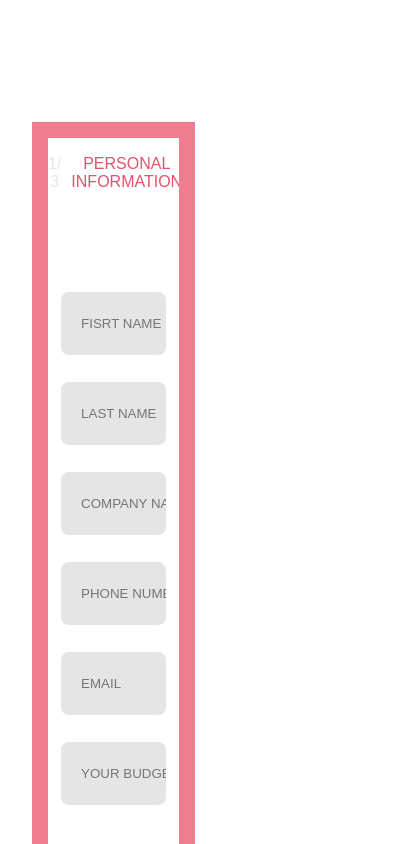
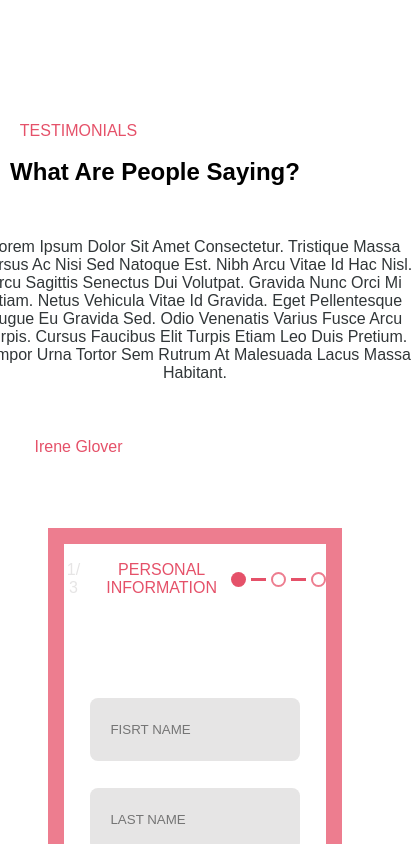
Before and after one commit to rkotchamp/rkot-agency, a React (Vite) app: page / in a window 390 px wide. Shown: the part 4540-5384 px from the top of the page, 420 px wide, since content can reach past the window. Built offline with nearby package versions, Linux system fonts and the light colour scheme.

Commit message:
sttyled the contact responsiveness

```diff
--- a/src/Components/Testimonials&Contacts/Contact/Contact.css
+++ b/src/Components/Testimonials&Contacts/Contact/Contact.css
@@ -78,7 +78,6 @@
   align-items: center;
   justify-content: center;
   gap: 27px;
-  /* background-color: red; */
 }
 
 .form .input {
@@ -260,3 +259,39 @@
   font-size: 14px;
   font-weight: 500;
 }
+
+@media only screen and (max-width: 600px) {
+  .contact_container {
+    width: 90%;
+  }
+  .contactService h2 {
+    margin-left: 0px;
+  }
+
+  .chooseService .serviceContainer {
+    width: 117px;
+    height: 90px;
+  }
+
+  .chooseService .serviceContainer p {
+    font-size: 11px;
+  }
+
+  .indicator .circle {
+    width: 15px;
+    height: 15px;
+  }
+
+  .indicator .noCircle {
+    width: 15px;
+    height: 15px;
+    border: 2px solid var(--light-focus-color);
+  }
+
+  .indicator .straight_line {
+    width: 15px;
+    height: 3px;
+    border: none;
+    background-color: var(--focus-color);
+  }
+}
--- a/src/Components/Testimonials&Contacts/Testimonials/Testimonials.css
+++ b/src/Components/Testimonials&Contacts/Testimonials/Testimonials.css
@@ -0,0 +1,43 @@
+.testimonials__container p {
+  color: var(--focus-color);
+  font-family: var(--secondary-font-family);
+  font-size: var(--small-subHeading-font-size);
+  text-transform: uppercase;
+  width: 217px;
+  height: 36px;
+}
+.testimonials__container .message {
+  width: 552px;
+  height: 216px;
+  max-width: 552px;
+  max-height: 216px;
+  color: var(--body-color);
+  text-transform: capitalize;
+  font-weight: 500;
+}
+
+.testimonials__container h2 {
+  width: 370px;
+  height: 82px;
+  font-family: var(--secondary-font-family);
+  text-transform: capitalize;
+}
+
+.testimonials__container .testAuthor {
+  font-size: var(--small-subHeading-font-size);
+  text-transform: capitalize;
+  font-weight: 400;
+}
+
+@media only screen and (max-width: 600px) {
+  .testimonials__container h2 {
+    height: 80px;
+  }
+
+  .testimonials__container .message {
+    width: 450px;
+    height: 200px;
+    max-width: 450px;
+    max-height: 200px;
+  }
+}
--- a/src/Components/Testimonials&Contacts/Testimonials/Testimonials.jsx
+++ b/src/Components/Testimonials&Contacts/Testimonials/Testimonials.jsx
@@ -1,7 +1,21 @@
 import "./Testimonials.css";
 
 function Testimonials() {
-  return <div className="testimonials__container"></div>;
+  return (
+    <div className="testimonials__container">
+      <p>Testimonials</p>
+      <h2>What are people Saying?</h2>
+      <p className="message">
+        Lorem ipsum dolor sit amet consectetur. Tristique massa cursus ac nisi
+        sed natoque est. Nibh arcu vitae id hac nisl. Arcu sagittis senectus dui
+        volutpat. Gravida nunc orci mi etiam. Netus vehicula vitae id gravida.
+        Eget pellentesque augue eu gravida sed. Odio venenatis varius fusce arcu
+        turpis. Cursus faucibus elit turpis etiam leo duis pretium. Tempor urna
+        tortor sem rutrum at malesuada lacus massa habitant.
+      </p>
+      <p className="testAuthor">Irene Glover</p>
+    </div>
+  );
 }
 
 export default Testimonials;
--- a/src/Components/Testimonials&Contacts/Testimony/Testimony.css
+++ b/src/Components/Testimonials&Contacts/Testimony/Testimony.css
@@ -0,0 +1,14 @@
+.testimony__container {
+  display: flex;
+  justify-content: center;
+  align-items: center;
+  gap: 124px;
+}
+
+@media only screen and (max-width: 600px) {
+  .testimony__container {
+    display: flex;
+    flex-direction: column;
+    gap: 54px;
+  }
+}
```
